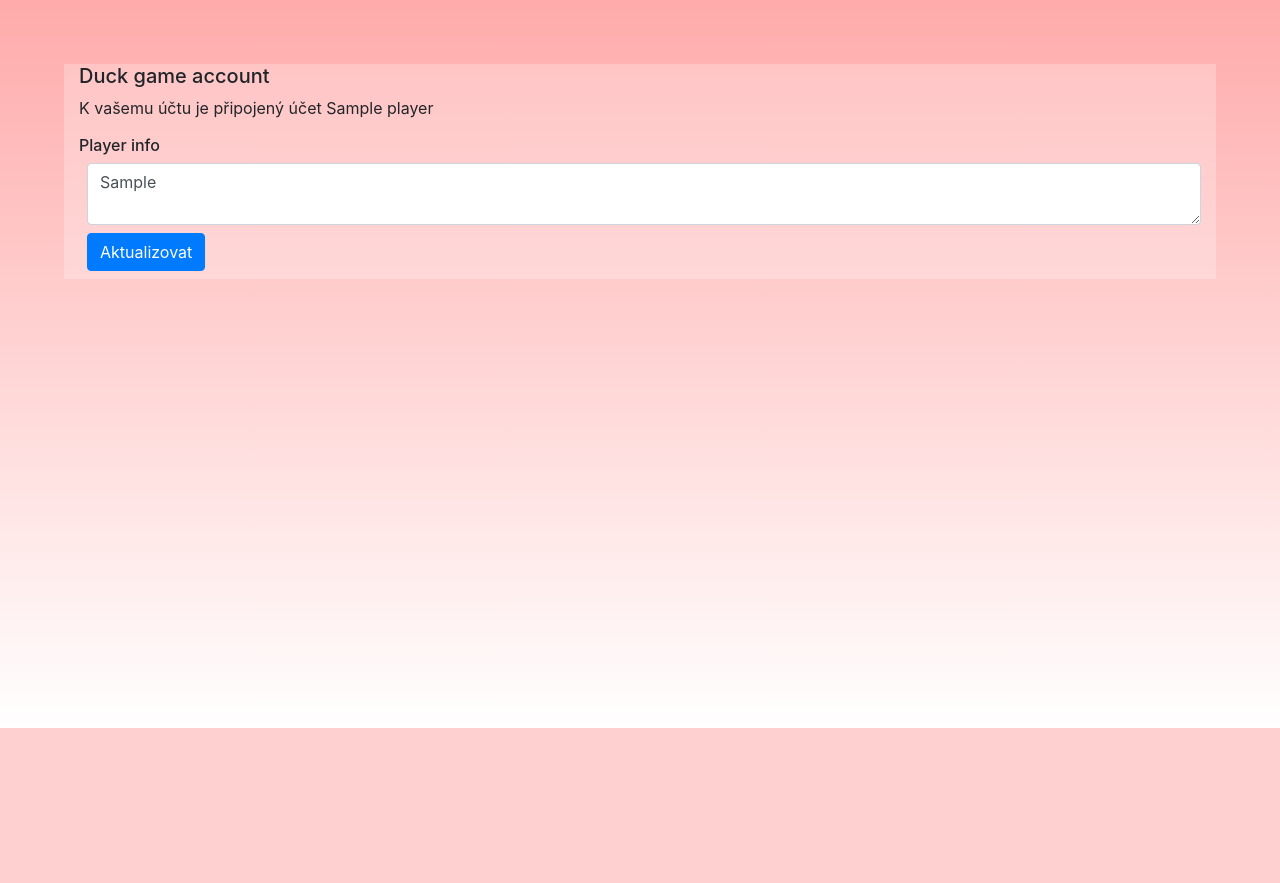
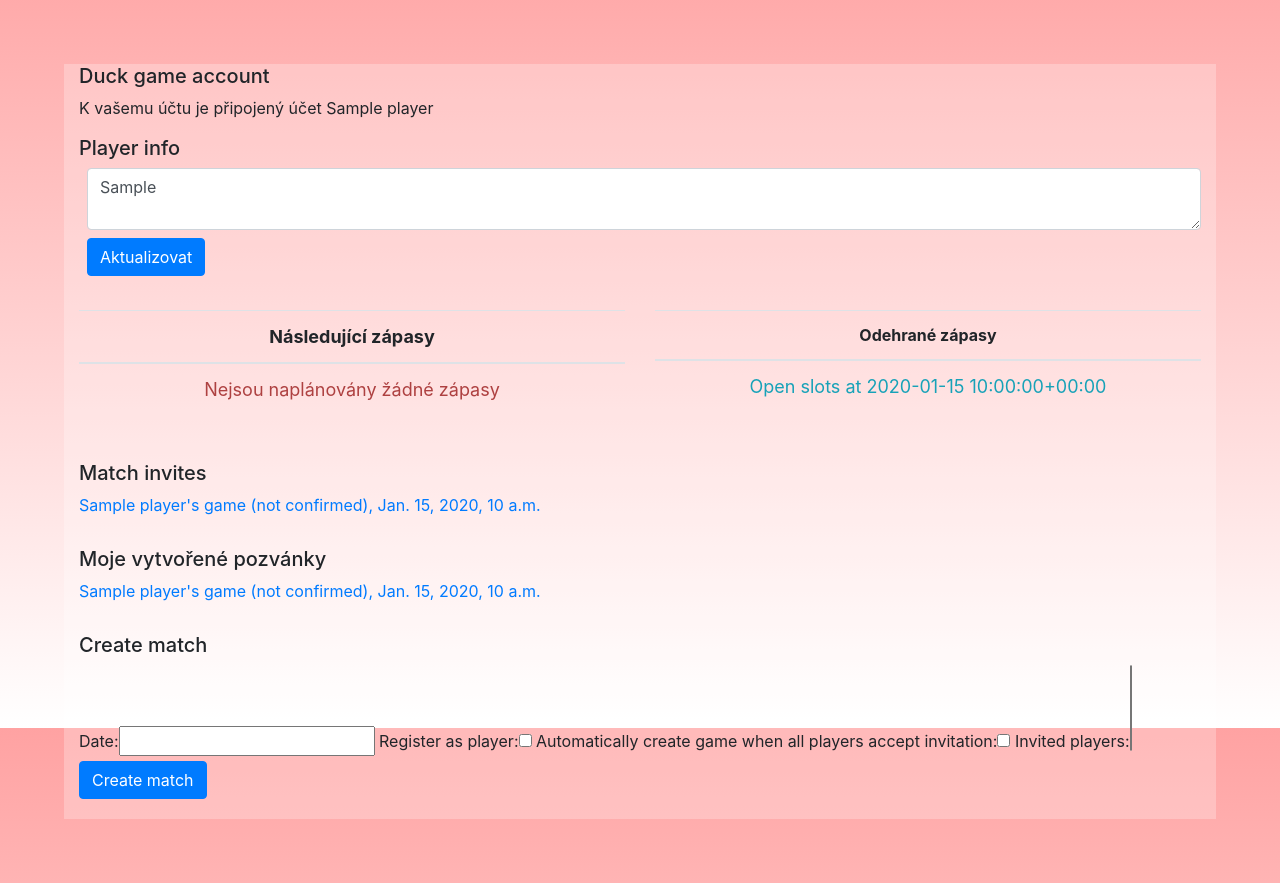
Before and after one commit to DSroD/DuckGameTournament, a Django app: page /profile/ in a window 1280 px wide. Shown: the part 72-955 px from the top of the page. Before the commit the page ends 800 px from the top, so only its background shows below. Run offline with Django 3.2, Linux system fonts and the light colour scheme; a user stored in the database is signed in; tables that the repository leaves empty hold one stand-in row (values such as "Sample post"); some libraries are stand-ins or nearby versions.

Commit message:
vytvořen invite systém, prototyp

```diff
--- a/duckgame/duckgame/settings.py
+++ b/duckgame/duckgame/settings.py
@@ -32,6 +32,7 @@ ALLOWED_HOSTS = []
 
 INSTALLED_APPS = [
     'tournament.apps.TournamentConfig',
+    'bootstrapform',
     'django.contrib.admin',
     'django.contrib.auth',
     'django.contrib.contenttypes',
--- a/duckgame/tournament/admin.py
+++ b/duckgame/tournament/admin.py
@@ -2,8 +2,11 @@ from django.contrib import admin
 
 # Register your models here.
 
-from .models import Match, Player, PlayerInMatch
+from .models import Match, Player, PlayerInMatch, PlayerInvitation, MatchInvitation
 
 admin.site.register(Match)
 admin.site.register(Player)
 admin.site.register(PlayerInMatch)
+
+admin.site.register(MatchInvitation)
+admin.site.register(PlayerInvitation)
--- a/duckgame/tournament/templates/tournament/index.html
+++ b/duckgame/tournament/templates/tournament/index.html
@@ -20,7 +20,7 @@
                     <li class="nav-item"><a class="nav-link" href="{% url 'tournament:rules' %}">Pravidla</a></li>
                 </ul>
 
-                {% if not logged_user %}
+                {% if not request.user.is_authenticated %}
                     <span class="navbar-text actions"> <a class="login" href="{% url 'tournament:login' %}">Log In</a><a class="btn btn-light action-button" role="button" href="{% url 'tournament:register' %}">Sign Up</a></span>
                 {% else %}
                     <span class="navbar-text actions"> <a class="login" href="{% url 'tournament:profile' %}">User Panel</a><a class="login" href="{% url 'tournament:logout' %}">Log Out</a></span>
--- a/duckgame/tournament/templates/tournament/match_detail.html
+++ b/duckgame/tournament/templates/tournament/match_detail.html
@@ -21,7 +21,7 @@
                     <li class="nav-item"></li>
                 </ul>
 
-                {% if not logged_user %}
+                {% if not request.user.is_authenticated %}
                     <span class="navbar-text actions"> <a class="login" href="{% url 'tournament:login' %}">Log In</a><a class="btn btn-light action-button" role="button" href="{% url 'tournament:register' %}">Sign Up</a></span>
                 {% else %}
                     <span class="navbar-text actions"> <a class="login" href="{% url 'tournament:profile' %}">User Panel</a><a class="login" href="{% url 'tournament:logout' %}">Log Out</a></span>
--- a/duckgame/tournament/templates/tournament/player_detail.html
+++ b/duckgame/tournament/templates/tournament/player_detail.html
@@ -21,7 +21,7 @@
                     <li class="nav-item"></li>
                 </ul>
 
-                {% if not logged_user %}
+                {% if not request.user.is_authenticated %}
                     <span class="navbar-text actions"> <a class="login" href="{% url 'tournament:login' %}">Log In</a><a class="btn btn-light action-button" role="button" href="{% url 'tournament:register' %}">Sign Up</a></span>
                 {% else %}
                     <span class="navbar-text actions"> <a class="login" href="{% url 'tournament:profile' %}">User Panel</a><a class="login" href="{% url 'tournament:logout' %}">Log Out</a></span>
--- a/duckgame/tournament/templates/tournament/profile.html
+++ b/duckgame/tournament/templates/tournament/profile.html
@@ -7,8 +7,10 @@
     <title>Tournament</title>
     <link rel="stylesheet" href="https://cdnjs.cloudflare.com/ajax/libs/twitter-bootstrap/4.5.3/css/bootstrap.min.css">
     <link rel="stylesheet" href="https://fonts.googleapis.com/css?family=Bitter:400,700">
+    <link rel="stylesheet" href="https://cdnjs.cloudflare.com/ajax/libs/jquery-datetimepicker/2.5.20/jquery.datetimepicker.min.css"/>
     {% load static %}
     <link rel="stylesheet" type="text/css" href="{% static 'tournament/styles.min.css' %}">
+    {% load bootstrap %}
 </head>
 
 <body style="background: linear-gradient(rgb(255,162,162) 0%, white); background-repeat: no-repeat; background-attachment: fixed;">
@@ -33,8 +35,6 @@
     </nav>
     <div class="row" style="margin: 5%;background: rgba(255,255,255,0.25);">
         <div class="col" style="filter: brightness(100%);margin: 0px;">
-            <div class="row">
-                <div class="col">
             <h5>Duck game account</h5>
             {% if not request.user.player %}
             <div>
@@ -45,21 +45,123 @@
                 </form>
             </div>
             {% else %}
-                        <div>
+                <div style="margin-bottom:30px;">
                 <p>K vašemu účtu je připojený účet {{ request.user.player }}</p>
-                        <h6>Player info</h6>
+                <h5>Player info</h5>
                     <form style="margin: 4px;" method="post">
                         {% csrf_token %}
                         <textarea class="form-control" style="margin: 4px;" name="profile_text">{{ request.user.player.player_info }}</textarea><button class="btn btn-primary" type="submit" style="margin: 4px;">Aktualizovat</button>
                     </form>
                 </div>
+
+                <div style="margin-bottom: 30px;" class="row">
+                    <div class="col" style="filter: brightness(100%);margin: 0px;">
+                        <div class="table-responsive">
+                            <table class="table">
+                                <thead>
+                                    <tr>
+                                        <th class="text-center" style="font-size: 18px;">Následující zápasy</th>
+                                    </tr>
+                                </thead>
+                                <tbody>
+                                    {% if upcomming_matches %}
+                                        {% for match in upcomming_matches %}
+                                            <tr>
+                                                <td class="text-center"><a class="text-info" style="font-size: 18px;" href="{% url 'tournament:match_detail' match.id %}">{{ match }}</a></td>
+                                            </tr>
+                                        {% endfor %}
+                                    {% else %}
+                                        <tr>
+                                            <td class="text-center" style="font-size: 18px; color: rgb(174,65,65);">Nejsou naplánovány žádné zápasy</td>
+                                        </tr>
                                     {% endif %}
+                                </tbody>
+                            </table>
                         </div>
                     </div>
+                    <div class="col">
+                        <div class="table-responsive">
+                            <table class="table">
+                                <thead>
+                                    <tr>
+                                        <th class="text-center">Odehrané zápasy</th>
+                                    </tr>
+                                </thead>
+                                <tbody>
+                                    {% if recently_played %}
+                                        {% for match in recently_played %}
+                                            <tr>
+                                                <td class="text-center"><a class="text-info" style="font-size: 18px;" href="{% url 'tournament:match_detail' match.id %}">{{ match | safe }}</a></td>
+                                            </tr>
+                                        {% endfor %}
+                                    {% else %}
+                                        <tr>
+                                            <td class="text-center" style="font-size: 18px; color: rgb(174,65,65);">Zatím nebyly odehrány žádné zápasy</td>
+                                        </tr>
+                                    {% endif %}
+                                </tbody>
+                            </table>
+                        </div>
+                    </div>
+                </div>
+                <div style="margin-bottom: 30px;">
+                    <h5>Match invites</h5>
+                    {% if invites %}
+                        {% for inv in invites %}
+                            <span {% if inv.accepted %}style="color: green;"{% endif %}>
+                                <a href="{% url 'tournament:match_invite_detail' inv.match_inv.id %}"> {{inv}}, {{ inv.match_inv.play_date|date:'M. d, Y' }}, {{ inv.match_inv.play_date|time:'P' }}</a><br>
+                            </span>
+                        {% endfor %}
+                    {% else %}
+                        <p style="color: var(--danger);">Žádné pozvánky</p>
+                    {% endif %}
+
+                </div>
+
+                {% if perms.tournament.can_create_games %}
+
+                    <div style="margin-bottom: 30px;">
+                        <h5>Moje vytvořené pozvánky</h5>
+                        {% if my_games %}
+                            {% for game in my_games %}
+                                <a href="{% url 'tournament:match_invite_detail' game.id %}">{{ game }}, {{ game.play_date|date:'M. d, Y' }}, {{ game.play_date|time:'P' }}</a><br>
+                            {% endfor %}
+                        {% else %}
+                            <p style="color: var(--danger);">Zatím nebyla vytvořená žádná pozvánka</p>
+                        {% endif %}
+
+                    </div>
+
+                    <div style="margin-bottom: 20px;">
+                        <h5>Create match</h5>
+
+                        <form method="post" stype="margin: 4px;">
+                            {{ form|bootstrap }}
+                            {% csrf_token %}
+                             <div class="form-group">
+                                <input type="submit" value="Create match" class="btn btn-primary" />
+                            </div>
+                        </form>
+
+                    </div>
+
+                {% endif %}
+            {% endif %}
         </div>
     </div>
     <script src="https://cdnjs.cloudflare.com/ajax/libs/jquery/3.5.1/jquery.min.js"></script>
     <script src="https://cdnjs.cloudflare.com/ajax/libs/twitter-bootstrap/4.5.3/js/bootstrap.bundle.min.js"></script>
+    <script src="https://cdnjs.cloudflare.com/ajax/libs/jquery-datetimepicker/2.5.20/jquery.datetimepicker.full.min.js"></script>
+    {% if perms.tournament.can_create_games and request.user.player %}
+        <script>
+            $(function () {
+                $("#id_date").datetimepicker({
+                    format: 'd/m/Y H:i',
+                });
+            });
+        </script>
+    {% endif %}
+
 </body>
 
 </html>
--- a/duckgame/tournament/templates/tournament/register.html
+++ b/duckgame/tournament/templates/tournament/register.html
@@ -21,7 +21,7 @@
                     <li class="nav-item"></li>
                 </ul>
 
-                {% if not logged_user %}
+                {% if not request.user.is_authenticated %}
                     <span class="navbar-text actions"> <a class="login" href="{% url 'tournament:login' %}">Log In</a><a class="btn btn-light action-button" role="button" href="{% url 'tournament:register' %}">Sign Up</a></span>
                 {% else %}
                     <span class="navbar-text actions"> <a class="login" href="{% url 'tournament:profile' %}">User Panel</a><a class="login" href="{% url 'tournament:logout' %}">Log Out</a></span>
--- a/duckgame/tournament/templates/tournament/rules.html
+++ b/duckgame/tournament/templates/tournament/rules.html
@@ -21,7 +21,7 @@
                     <li class="nav-item"></li>
                 </ul>
 
-                {% if not logged_user %}
+                {% if not request.user.is_authenticated %}
                     <span class="navbar-text actions"> <a class="login" href="{% url 'tournament:login' %}">Log In</a><a class="btn btn-light action-button" role="button" href="{% url 'tournament:register' %}">Sign Up</a></span>
                 {% else %}
                     <span class="navbar-text actions"> <a class="login" href="{% url 'tournament:profile' %}">User Panel</a><a class="login" href="{% url 'tournament:logout' %}">Log Out</a></span>
--- a/duckgame/tournament/templates/tournament/update.html
+++ b/duckgame/tournament/templates/tournament/update.html
@@ -39,7 +39,7 @@
     <script src="https://cdnjs.cloudflare.com/ajax/libs/twitter-bootstrap/4.5.3/js/bootstrap.bundle.min.js"></script>
     <script>
     $(document).ready(function() {
-            $("#message").fadeTo(2000, 0.1);
+            $("#message").fadeTo(5000, 0.1);
         });
     </script>
 </body>
--- a/duckgame/tournament/urls.py
+++ b/duckgame/tournament/urls.py
@@ -9,6 +9,7 @@ urlpatterns = [
     path('rules/', views.rules, name='rules'),
     path('matches/<int:match_id>/', views.detail, name='match_detail'),
     path('players/<int:player_id>/', views.player, name='player_detail'),
+    path('invites/<int:inv_id>/', views.match_invite_view, name='match_invite_detail'),
     path('register/', views.register, name='register'),
     path('login/', views.login_view, name='login'),
     path('logout/', views.logout_view, name='logout'),
--- a/duckgame/tournament/views.py
+++ b/duckgame/tournament/views.py
@@ -2,20 +2,21 @@ from django.shortcuts import render, redirect
 
 from django.contrib.auth import login, authenticate, logout
 
+from django.contrib.auth.models import User
+
 from django.http import Http404, JsonResponse
 
-from .models import Match, Player, PlayerInMatch
+from .models import Match, Player, PlayerInMatch, MatchInvitation, PlayerInvitation
 
 from .regform import RegForm
 
-from .profile_forms import GameAccountCreateForm, GameAccountProfileInfoUpdateForm
+from .profile_forms import GameAccountCreateForm, GameAccountProfileInfoUpdateForm, CreateGameForm
 
 # Create your views here.
 def index(request):
-    islogged = request.user.is_authenticated
     upcomming_matches = Match.objects.filter(finished=False).order_by("play_date")[:10]
     recently_played = Match.objects.filter(finished=True).order_by("-play_date")[:10]
-    context = {'upcomming_matches': upcomming_matches, 'recently_played': recently_played, 'logged_user': islogged}
+    context = {'upcomming_matches': upcomming_matches, 'recently_played': recently_played}
     return render(request, 'tournament/index.html', context)
 
 
@@ -24,13 +25,11 @@ def detail(request, match_id):
         match = Match.objects.get(pk=match_id)
     except Match.DoesNotExist:
         raise Http404('Match does not exists')
-    islogged = request.user.is_authenticated
-    return render(request, 'tournament/match_detail.html', {'match': match, 'logged_user': islogged})
+    return render(request, 'tournament/match_detail.html', {'match': match})
 
 
 def rules(request):
-    islogged = request.user.is_authenticated
-    return render(request, 'tournament/rules.html', {'logged_user': islogged})
+    return render(request, 'tournament/rules.html')
 
 
 def player(request, player_id):
@@ -38,8 +37,7 @@ def player(request, player_id):
         player = Player.objects.get(pk=player_id)
     except Player.DoesNotExist:
         raise Http404('Player does not exists')
-    islogged = request.user.is_authenticated
-    return render(request, 'tournament/player_detail.html', {'player': player, 'logged_user': islogged})
+    return render(request, 'tournament/player_detail.html', {'player': player})
 
 
 def register(request):
@@ -83,6 +81,20 @@ def logout_view(request):
 def profile_view(request):
     if(not request.user.is_authenticated):
         return redirect('tournament:login')
+
+    gmform = CreateGameForm(user=request.user)
+
+    try:
+        invites = PlayerInvitation.objects.filter(invited_player=request.user.player).order_by("match_inv__play_date")
+        my_games = MatchInvitation.objects.filter(creator=request.user.player).order_by("play_date")
+        upcomming_matches = Match.objects.filter(finished=False, players=request.user.player).order_by("play_date")[:10]
+        recently_played = Match.objects.filter(finished=True, players=request.user.player).order_by("-play_date")[:10]
+    except User.player.RelatedObjectDoesNotExist:
+        invites = None
+        my_games = None
+        upcomming_matches = None
+        recently_played = None
+
     if request.method == 'POST':
         if request.POST.get('game_nick', '') != '' and not hasattr(request.user, 'player'):
             form = GameAccountCreateForm(request.POST)
@@ -95,8 +107,67 @@ def profile_view(request):
             if form.is_valid():
                 request.user.player.player_info = form.cleaned_data.get('profile_text')
                 request.user.player.save(update_fields=['player_info'])
-    return render(request, 'tournament/profile.html')
+        if request.POST.get('players'):
+            gmform = CreateGameForm(request.POST, user=request.user)
+            if gmform.is_valid():
+                invited_players = gmform.cleaned_data.get('players')
+                date = gmform.cleaned_data.get('date')
+                reg_as_player = gmform.cleaned_data.get('reg_as_player')
+                auto_create = gmform.cleaned_data.get('auto_create')
+                # Create new match
+                new_inv = MatchInvitation(play_date=date, creator=Player.objects.get(user=request.user), creator_is_player=reg_as_player, auto_create=auto_create)
+                new_inv.save()
+                for pl in invited_players:
+                    p = PlayerInvitation(match_inv=new_inv, invited_player=pl)
+                    p.save()
+    return render(request, 'tournament/profile.html', {'form' : gmform, 'invites' : invites, 'my_games': my_games, 'upcomming_matches' : upcomming_matches, 'recently_played' : recently_played})
 
+
+def match_invite_view(request, inv_id):
+    can_create = None
+    try:
+        invite = MatchInvitation.objects.get(pk=inv_id)
+    except MatchInvitation.DoesNotExist:
+        raise Http404('Invite does not exist')
+
+    if invite.creator == request.user.player or request.user.is_staff:
+        player_invite = None
+        if len(invite.player_invitations.filter(accepted=False)) == 0:
+            can_create = True
+        if request.POST.get('action') == 'delete':
+            invite.delete()
+            return redirect('tournament:profile')
+
+    else:
+        try:
+            player_invite = PlayerInvitation.objects.get(match_inv=invite, invited_player=request.user.player)
+        except PlayerInvitation.DoesNotExist:
+            raise Http404('You are not invited')
+
+    if request.POST.get('action') == 'accept_inv':
+        player_invite.accepted = True
+        player_invite.save()
+
+    if invite.auto_create or (request.POST.get('action') == 'create' and (invite.creator == request.user.player or request.user.is_staff)):
+            if len(invite.player_invitations.filter(accepted=False)) == 0:
+                # create game
+                new_match = Match(registrator=invite.creator, play_date=invite.play_date)
+                new_match.save()
+                for inv in invite.player_invitations.all():
+                    new_pl = PlayerInMatch(player=inv.invited_player, match=new_match)
+                    new_pl.save()
+                if invite.creator_is_player:
+                    new_pl = PlayerInMatch(player=invite.creator, match=new_match)
+                    new_pl.save()
+
+                invite.delete()
+                return redirect('tournament:profile')
+
+    elif request.POST.get('action') == 'cancel_inv':
+        player_invite.accepted = False
+        player_invite.save()
+
+    return render(request, 'tournament/invite_detail.html', {'invite' : invite, 'player_invite' : player_invite, 'can_create' : can_create})
 
 def overlay(request, match_id):
     try:
@@ -191,3 +262,7 @@ def update_view_loosep(request, match_id, pl_id):
     match.loosers.add(Player.objects.get(pk=pl_id))
     match.save()
     return render(request, 'tournament/update.html', {'match' : match, 'score' : plscore, 'msg_obj' : msg_obj})
+
+
+def invite_view(request, invite_id):
+    pass
```
Also changed, not shown: duckgame/tournament/models.py (+27 -3 lines), duckgame/tournament/profile_forms.py (+16 -0 lines), duckgame/tournament/templates/tournament/invite_detail.html (added, +105 -0 lines). Lines whose indentation alone changed are shown as unchanged.
